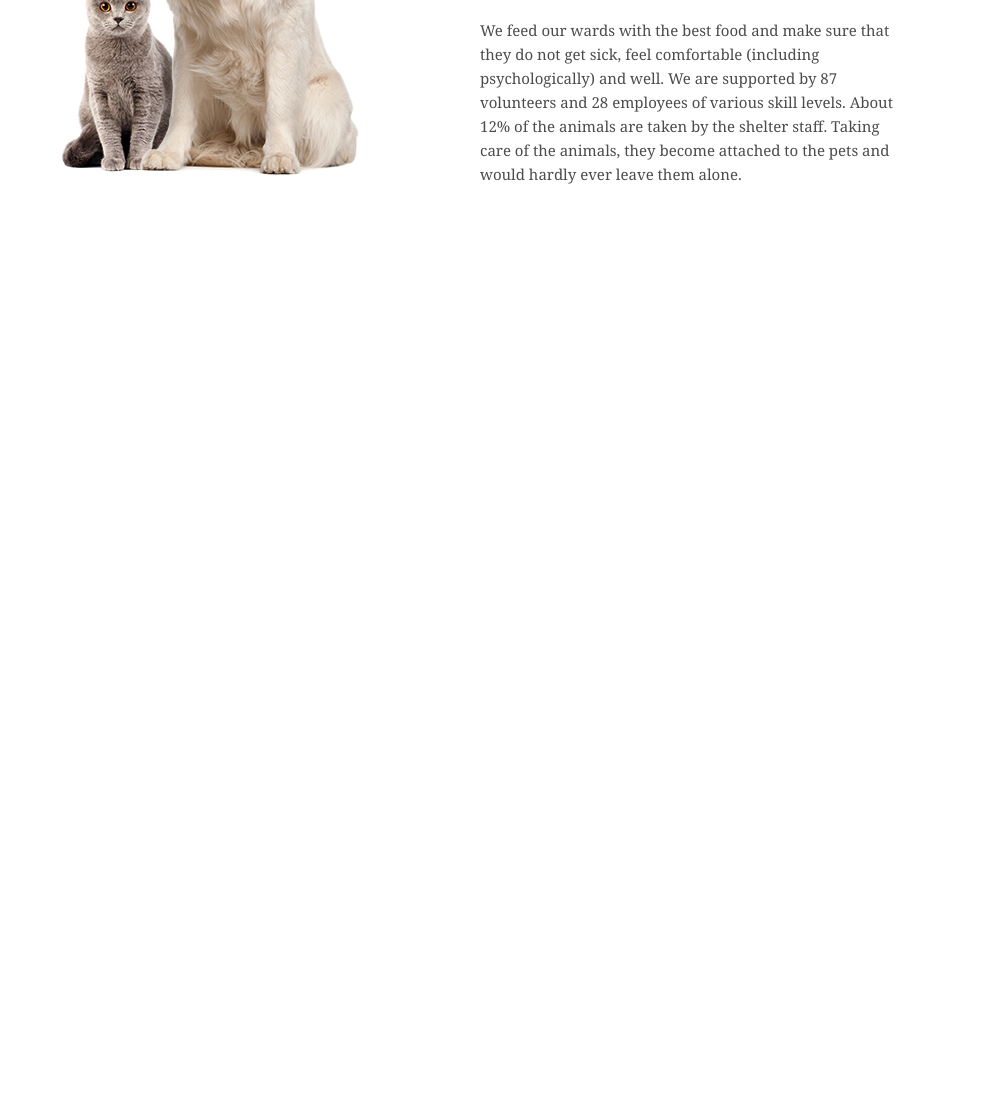
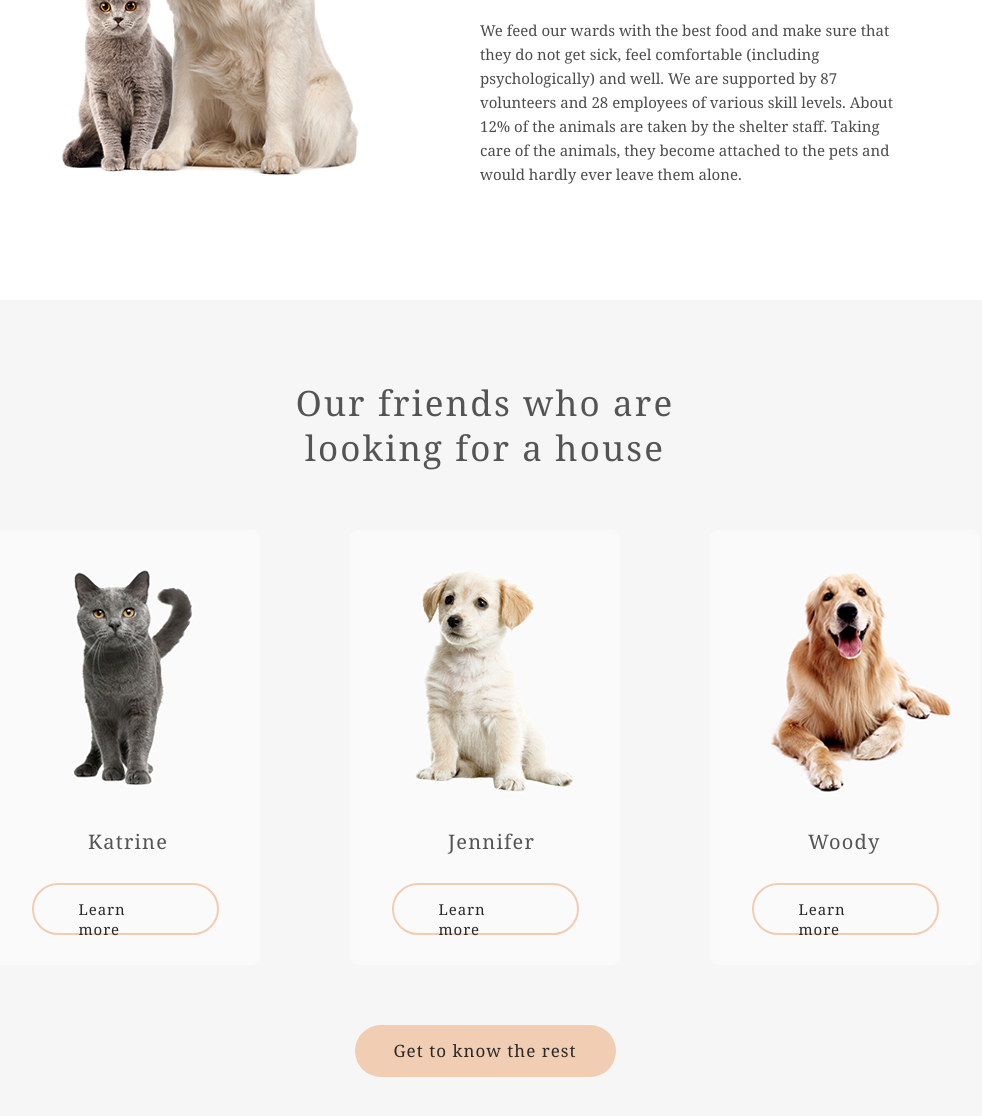
Before and after one commit to mrsmple3/rsschool-cv, a plain HTML site: page shelter/main.html in a window 1280 px wide. Shown: the part 1732-2848 px from the top of the page, without its empty margins (155-1137 px from the left). Before the commit the page ends 2032 px from the top, so only its background shows below. Drawn offline with Linux system fonts and the light colour scheme.

Commit message:
init: add new files

```diff
--- a/shelter/main.html
+++ b/shelter/main.html
@@ -87,6 +87,55 @@
         </div>
       </section>
       <!-- About end -->
+      <!-- Pets start  -->
+      <section class="our_pets">
+        <div class="wrapper-start">
+          <div class="our_pets_container">
+            <h2 class="our_pets_title">
+              Our friends who are looking for a house
+            </h2>
+            <div class="our_pets_cards">
+              <div class="our_pets_card first">
+                <img
+                  src="img/pets-katrine.jpg"
+                  alt="katrine_cat"
+                  class="our-pets"
+                />
+                <h3 class="our_pets_subtitle">Katrine</h3>
+                <div class="our_pets_btn">
+                  <a href="#!" class="our_pets-more">Learn more</a>
+                </div>
+              </div>
+              <div class="our_pets_card">
+                <img
+                  src="img/pets-jennifer.jpg"
+                  alt="Jennifer_dog"
+                  class="our-pets"
+                />
+                <h3 class="our_pets_subtitle">Jennifer</h3>
+                <div class="our_pets_btn">
+                  <a href="#!" class="our_pets-more">Learn more</a>
+                </div>
+              </div>
+              <div class="our_pets_card">
+                <img
+                  src="img/pets-woody.jpg"
+                  alt="Woody_dog"
+                  class="our-pets"
+                />
+                <h3 class="our_pets_subtitle">Woody</h3>
+                <div class="our_pets_btn">
+                  <a href="#!" class="our_pets-more">Learn more</a>
+                </div>
+              </div>
+            </div>
+            <div class="pets_main_btn">
+              <a href="#!" class="pets_main_btn_link">Get to know the rest</a>
+            </div>
+          </div>
+        </div>
+      </section>
+      <!-- Pets end   -->
     </main>
   </body>
 </html>
--- a/shelter/style.css
+++ b/shelter/style.css
@@ -709,3 +709,112 @@ img {
   margin-bottom: 0;
 }
 /* About style end  */
+/* Pets style start  */
+.our_pets {
+  max-height: 877px;
+  background-color: #f6f6f6;
+}
+.our_pets_container {
+  padding-top: 80px;
+  padding-bottom: 100px;
+}
+.our_pets_title {
+  max-width: 400px;
+  margin: 0 auto;
+  margin-bottom: 60px;
+  font-family: "Georgia";
+  font-weight: 400;
+  font-size: 35px;
+  line-height: 45px;
+  display: flex;
+  align-items: center;
+  text-align: center;
+  letter-spacing: 0.06em;
+  color: #545454;
+}
+.our_pets_cards {
+  display: grid;
+  grid-template-columns: repeat(3, 1fr);
+  grid-gap: 90px;
+  max-width: 990px;
+  margin: 0 auto;
+  margin-bottom: 60px;
+}
+.our_pets_card {
+  display: flex;
+  flex-direction: column;
+  background: #fafafa;
+  border-radius: 9px;
+  max-width: 270px;
+}
+.our-pets {
+  border-radius: 9px 9px 0px 0px;
+  align-items: center;
+  margin-bottom: 30px;
+}
+.our_pets_subtitle {
+  width: 74px;
+  margin: 0 auto;
+  margin-bottom: 30px;
+  font-family: "Georgia";
+  font-style: normal;
+  font-weight: 400;
+  font-size: 20px;
+  line-height: 23px;
+  display: flex;
+  align-items: center;
+  text-align: center;
+  letter-spacing: 0.06em;
+  color: #545454;
+}
+.our_pets_btn {
+  display: flex;
+  align-items: flex-start;
+  border: 2px solid #f1cdb3;
+  border-radius: 100px;
+  max-width: 187px;
+  max-height: 52px;
+  margin: 0 auto;
+  margin-bottom: 30px;
+  flex-direction: column;
+}
+.our_pets-more {
+  padding: 15px 45px;
+  font-family: "Georgia";
+  font-style: normal;
+  font-size: 15px;
+  line-height: 130%;
+  letter-spacing: 0.06em;
+  color: #292929;
+  transition: 0.15s all;
+}
+.our_pets-more:hover,
+.our_pets-more:focus {
+  opacity: 0.75;
+}
+.pets_main_btn {
+  max-width: 261px;
+  margin: 0 auto;
+  display: flex;
+  flex-direction: column;
+  align-items: center;
+  padding: 15px 45px;
+  gap: 10px;
+  white-space: nowrap;
+  background: #f1cdb3;
+  border-radius: 100px;
+}
+.pets_main_btn_link {
+  font-family: "Georgia";
+  font-style: normal;
+  font-weight: 400;
+  font-size: 17px;
+  white-space: nowrap;
+  overflow: hidden;
+  line-height: 130%;
+  align-items: center;
+  text-align: center;
+  letter-spacing: 0.06em;
+  color: #292929;
+}
+/* Pets style end  */
```
Also changed, not shown: shelter/img/pets-jennifer.jpg (added), shelter/img/pets-katrine.jpg (added), shelter/img/pets-woody.jpg (added).
